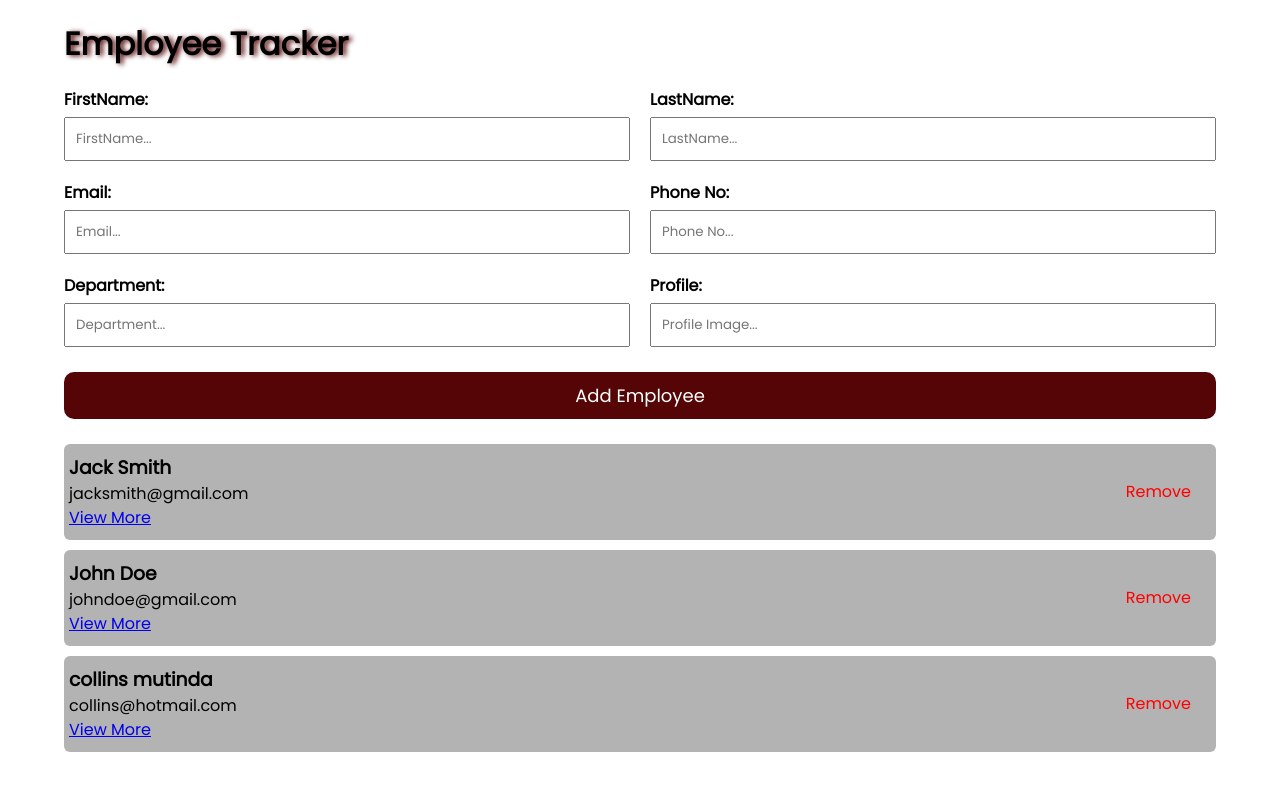
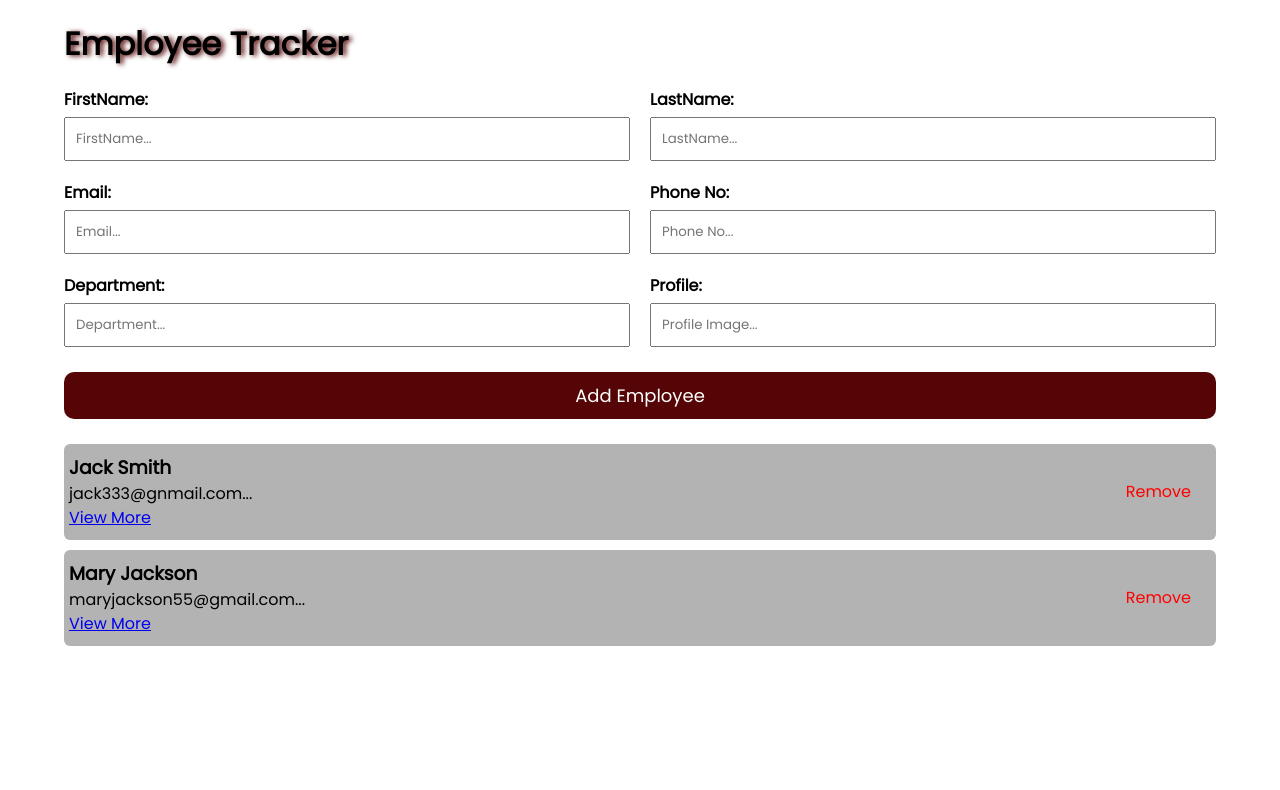
Before and after one commit to Jacobkyalo/json-server, a React (Create React App) app: page / in a window 1280 px wide. Shown: the top 790 px of the page. Built offline with nearby package versions, Linux system fonts and the light colour scheme; data requests are answered from the project's data file.

Commit message:
updating and reading from the database

```diff
--- a/db.json
+++ b/db.json
@@ -1,31 +1,22 @@
 {
   "employees": [
     {
-      "id": 1,
       "firstName": "Jack",
       "lastName": "Smith",
-      "email": "jacksmith@gmail.com",
-      "phone": "222-333-444-555",
+      "email": "jack333@gnmail.com",
+      "phone": "0753838326",
       "department": "ICT",
-      "profile": "https://randomuser.me/api/portraits/men/47.jpg"
+      "profile": "https://randomuser.me/api/portraits/men/47.jpg",
+      "id": 1
     },
     {
-      "id": 3,
-      "firstName": "John",
-      "lastName": "Doe",
-      "email": "johndoe@gmail.com",
-      "phone": "222-333-853-555",
-      "department": "Clerk",
-      "profile": "https://randomuser.me/api/portraits/men/30.jpg"
-    },
-    {
-      "firstName": "collins",
-      "lastName": "mutinda",
-      "email": "collins@hotmail.com",
-      "phone": "333-444-66-533",
-      "department": "Accounting",
-      "profile": "https://randomuser.me/api/portraits/men/27.jpg",
-      "id": 4
+      "firstName": "Mary",
+      "lastName": "Jackson",
+      "email": "maryjackson55@gmail.com",
+      "phone": "0754464736",
+      "department": "",
+      "profile": "https://randomuser.me/api/portraits/women/37.jpg",
+      "id": 2
     }
   ]
 }
--- a/src/App.css
+++ b/src/App.css
@@ -63,6 +63,7 @@ input {
 /* employee details styles */
 
 .details {
+  position: relative;
   display: flex;
   align-items: center;
   justify-content: center;
@@ -70,7 +71,7 @@ input {
   border: 3px solid #af0a0a;
   border-radius: 10px;
   padding: 10px 20px;
-  margin: 100px 0 0 0;
+  margin: 80px 0 0 0;
   background-color: #111;
   color: #fff;
 }
@@ -84,7 +85,7 @@ input {
   font-size: 20px;
 }
 .details__head {
-  margin-bottom: 30px;
+  margin: 30px 0;
 }
 .top__details {
   display: flex;
--- a/src/components/Employee.js
+++ b/src/components/Employee.js
@@ -8,7 +8,7 @@ const Employee = ({ employee, deleteEmployee }) => {
         <h3>
           {employee.firstName} {employee.lastName}
         </h3>
-        <p>{employee.email}</p>
+        <p>{employee.email}...</p>
         <Link to={`/employee/${employee.id}`}>
           <p>View More</p>
         </Link>
--- a/src/components/EmployeeDetails.js
+++ b/src/components/EmployeeDetails.js
@@ -1,9 +1,11 @@
 import React, { useEffect, useState } from "react";
-import { useParams } from "react-router-dom";
+import { useParams, useNavigate } from "react-router-dom";
+import { FaArrowLeft } from "react-icons/fa";
 
 const EmployeeDetails = () => {
   const [employee, setEmployee] = useState({});
   const params = useParams();
+  const navigate = useNavigate();
 
   const fetchSingleEmployee = async () => {
     const EMP_RESPONSE = await fetch(
@@ -11,7 +13,6 @@ const EmployeeDetails = () => {
     );
     const data = await EMP_RESPONSE.json();
     setEmployee(data);
-    console.log(data);
   };
 
   useEffect(() => {
@@ -22,6 +23,19 @@ const EmployeeDetails = () => {
     <section>
       {employee && (
         <div className="details">
+          <h1>
+            {
+              <FaArrowLeft
+                style={{
+                  position: "absolute",
+                  left: "5px",
+                  top: "5px",
+                  cursor: "pointer",
+                }}
+                onClick={() => navigate("/")}
+              />
+            }
+          </h1>
           <h2 className="details__head">
             {employee.firstName} {employee.lastName} Details
           </h2>
--- a/src/components/Employees.js
+++ b/src/components/Employees.js
@@ -5,14 +5,17 @@ const Employees = ({ employee, deleteEmployee }) => {
   return (
     <section>
       <>
-        {employee &&
+        {employee.length > 0 ? (
           employee.map((employee) => (
             <Employee
               key={employee.id}
               employee={employee}
               deleteEmployee={deleteEmployee}
             />
-          ))}
+          ))
+        ) : (
+          <h2>No Employees found.</h2>
+        )}
       </>
     </section>
   );
```
